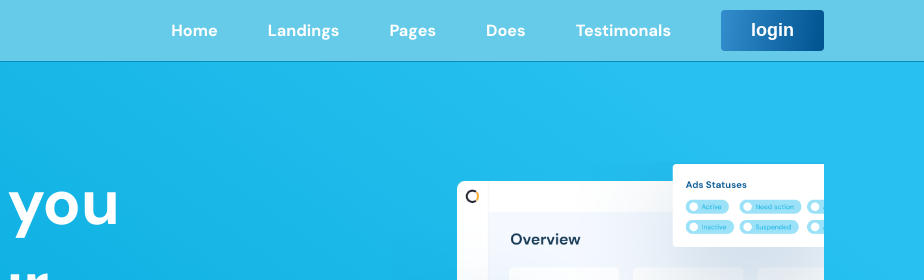
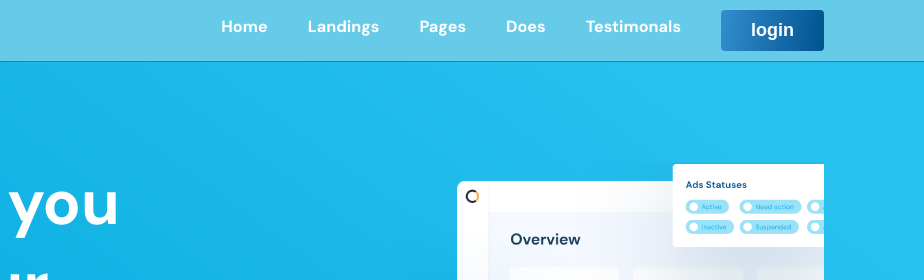
Before and after one commit to Abdul-Rahman-Ahmed/ehya, a plain HTML site: page index.html in a window 1280 px wide. Shown: the top 280 px of the page, 356-1280 px from the left. Drawn offline with Linux system fonts and the light colour scheme.

Commit message:
fix header on responsive

```diff
--- a/index.html
+++ b/index.html
@@ -19,7 +19,7 @@
   <body>
     <header>
       <div class="logo"><img src="./assets/Logo.png" /></div>
-      <ul class="flex">
+      <ul>
         <li>
           <a href="#home">home</a>
         </li>
```
